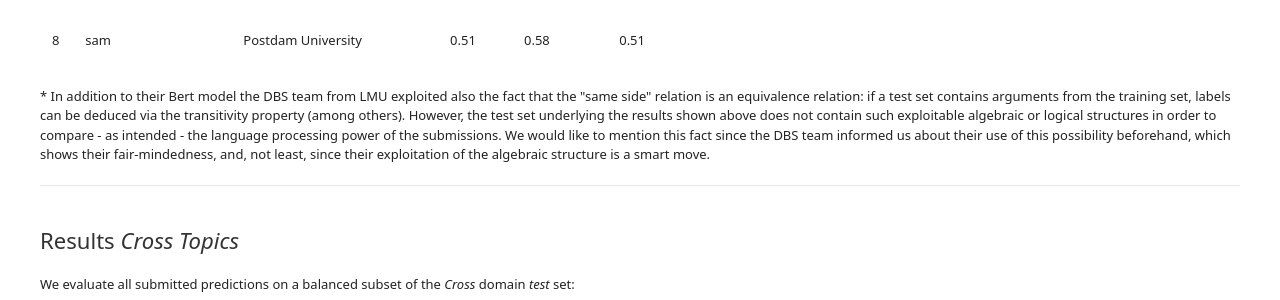
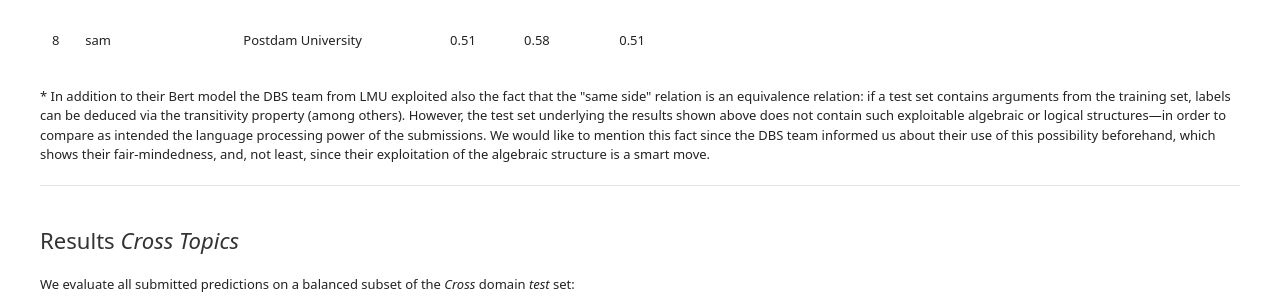
Before and after one commit to shahbazsyed/sameside-webis-de.github.io, a Jekyll site: the page built from leaderboard.html, in a window 1280 px wide and 900 px high, scrolled down 662 px. Shown: the part 173-473 px from the top of the window. Built offline with Jekyll 4.4.1, drawn with Linux system fonts in a browser that asks for light colours.

```diff
--- a/leaderboard.html
+++ b/leaderboard.html
@@ -143,7 +143,7 @@ description: Same Side Stance Classification
             <td> 0.62</td>
         </tr>
         <tr class="subrow no-align" name="5">
-                <td colspan="6"><b>Model overview:</b> Manhattan LSTM -- a siamese network -- which measures the similarity of both arguments. Document embeddings via BERT (base, uncased, not fine-tuned, sequence length 512 tokens).</td>
+                <td colspan="6"><b>Model overview:</b> Manhattan LSTM, a siamese network, which measures the similarity of both arguments. Document embeddings via BERT (base, uncased, not fine-tuned, sequence length 512 tokens).</td>
                 </tr>
         <tr id="6">
             <td>5</td>
@@ -240,7 +240,7 @@ description: Same Side Stance Classification
     </tbody>
 </table>
 
-<p>* In addition to their Bert model the DBS team from LMU exploited also the fact that the "same side" relation is an equivalence relation: if a test set contains arguments from the training set, labels can be deduced via the transitivity property (among others). However, the test set underlying the results shown above does not contain such exploitable algebraic or logical structures in order to compare - as intended - the language processing power of the submissions. We would like to mention this fact since the DBS team informed us about their use of this possibility beforehand, which shows their fair-mindedness, and, not least, since their exploitation of the algebraic structure is a smart move.</p>
+<p>* In addition to their Bert model the DBS team from LMU exploited also the fact that the "same side" relation is an equivalence relation: if a test set contains arguments from the training set, labels can be deduced via the transitivity property (among others). However, the test set underlying the results shown above does not contain such exploitable algebraic or logical structures&mdash;in order to compare as intended the language processing power of the submissions. We would like to mention this fact since the DBS team informed us about their use of this possibility beforehand, which shows their fair-mindedness, and, not least, since their exploitation of the algebraic structure is a smart move.</p>
 
 <hr>
 
```
